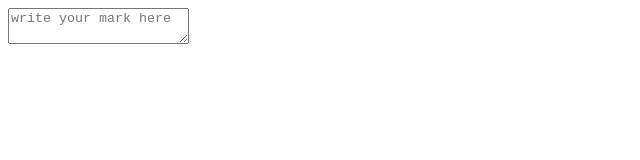
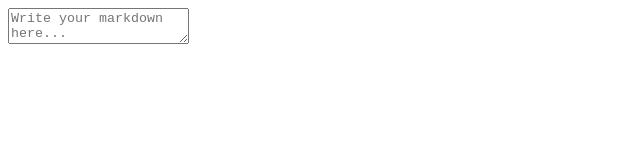
Before and after one commit to acciojob/markdown-aditya2145, a React app: page / in a window 1280 px wide. Shown: the top 160 px of the page, without its empty margins (0-640 px from the left). Built offline with nearby package versions, Linux system fonts and the light colour scheme.

Commit message:
Update App.js

```diff
--- a/src/components/App.js
+++ b/src/components/App.js
@@ -1,38 +1,38 @@
-{/* <p>Now I can render any React component on any DOM node I want using ReactDOM.render</p> */}
-import { useState, useEffect } from "react";
-import React from "react";
-import { marked } from "marked";
-import './../styles/App.css'
+import React, { useState, useEffect } from 'react';
+import ReactMarkdown from 'react-markdown';
+
+import '../styles/App.css';
+
+
 
 const App = () => {
-
   const [markdown, setMarkdown] = useState('');
-    const [loading, setLoading] = useState(false);
+  const [loading, setLoading] = useState(true);
 
   useEffect(() => {
-        setLoading(true)
-        setTimeout(() =>{
+    // Simulate a loading delay (optional)
+    setTimeout(() => {
       setLoading(false);
-        }, 2000)
-    }, [markdown])
+    }, 500);
+  }, []);
 
-    const handleOnChange = (event) =>{
-        setMarkdown(event.target.value)
+  if (loading) {
+    return <div className="loading">Loading...</div>;
   }
 
   return (
     <div className="app">
-
-            <div className="textarea">
-                <textarea value={markdown} onChange={handleOnChange} placeholder="write your mark here"/>
-            </div>
-
+      <textarea
+        className="textarea"
+        value={markdown}
+        onChange={(e) => setMarkdown(e.target.value)}
+        placeholder="Write your markdown here..."
+      />
       <div className="preview">
-                {loading ? (<p className="loading">Loading...</p>)
-                : (<div dangerouslySetInnerHTML={{__html: marked(markdown)}}></div>)}
+        <ReactMarkdown>{markdown}</ReactMarkdown>
       </div>
     </div>
-    )
-}
+  );
+};
 
-export default App
+export default App;
```
Lines whose indentation alone changed are shown as unchanged.
